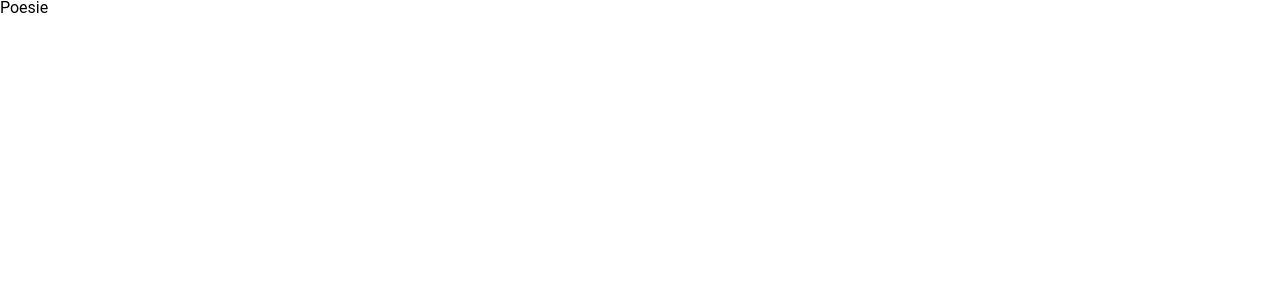
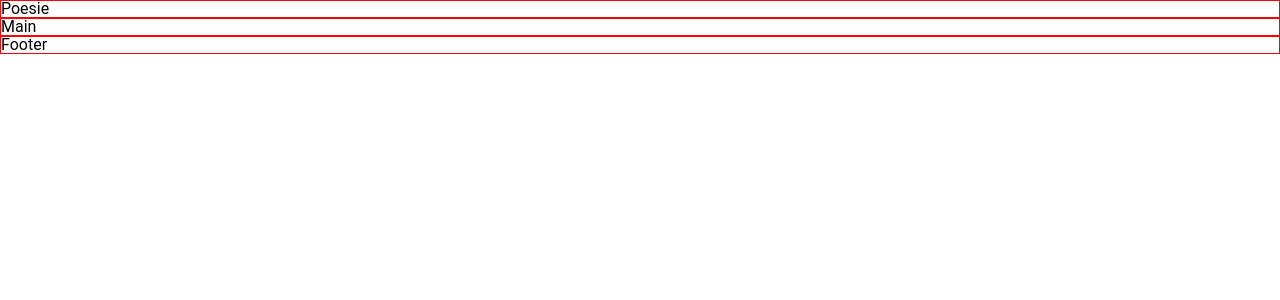
Before and after one commit to giacomo1491/poesie, a React (Create React App) app: page / in a window 1280 px wide. Shown: the top 300 px of the page. Built offline with nearby package versions, Linux system fonts and the light colour scheme.

Commit message:
add components

```diff
--- a/src/App.js
+++ b/src/App.js
@@ -1,9 +1,14 @@
 import "./App.css";
+import Header from "./components/header/header";
+import Main from "./components/main/main";
+import Footer from "./components/footer/footer";
 
 function App() {
   return (
     <div className="App">
-      <h1>Poesie</h1>
+      <Header />
+      <Main />
+      <Footer />
     </div>
   );
 }
--- /dev/null
+++ b/src/components/footer/footer.css
@@ -0,0 +1,4 @@
+.footer--wrapper {
+  display: flex;
+  border: solid 1px red;
+}
--- /dev/null
+++ b/src/components/footer/footer.js
@@ -0,0 +1,11 @@
+import "./footer.css";
+
+function Footer() {
+  return (
+    <div className="footer--wrapper">
+      <h2>Footer</h2>
+    </div>
+  );
+}
+
+export default Footer;
--- /dev/null
+++ b/src/components/header/header.css
@@ -0,0 +1,4 @@
+.header--wrapper {
+  display: flex;
+  border: solid 1px red;
+}
--- /dev/null
+++ b/src/components/header/header.js
@@ -0,0 +1,11 @@
+import "./header.css";
+
+function Header() {
+  return (
+    <div className="header--wrapper">
+      <h1>Poesie</h1>
+    </div>
+  );
+}
+
+export default Header;
--- /dev/null
+++ b/src/components/main/main.css
@@ -0,0 +1,4 @@
+.main--wrapper {
+  display: flex;
+  border: solid 1px red;
+}
--- /dev/null
+++ b/src/components/main/main.js
@@ -0,0 +1,11 @@
+import "./main.css";
+
+function Main() {
+  return (
+    <div className="main--wrapper">
+      <h2>Main</h2>
+    </div>
+  );
+}
+
+export default Main;
```
